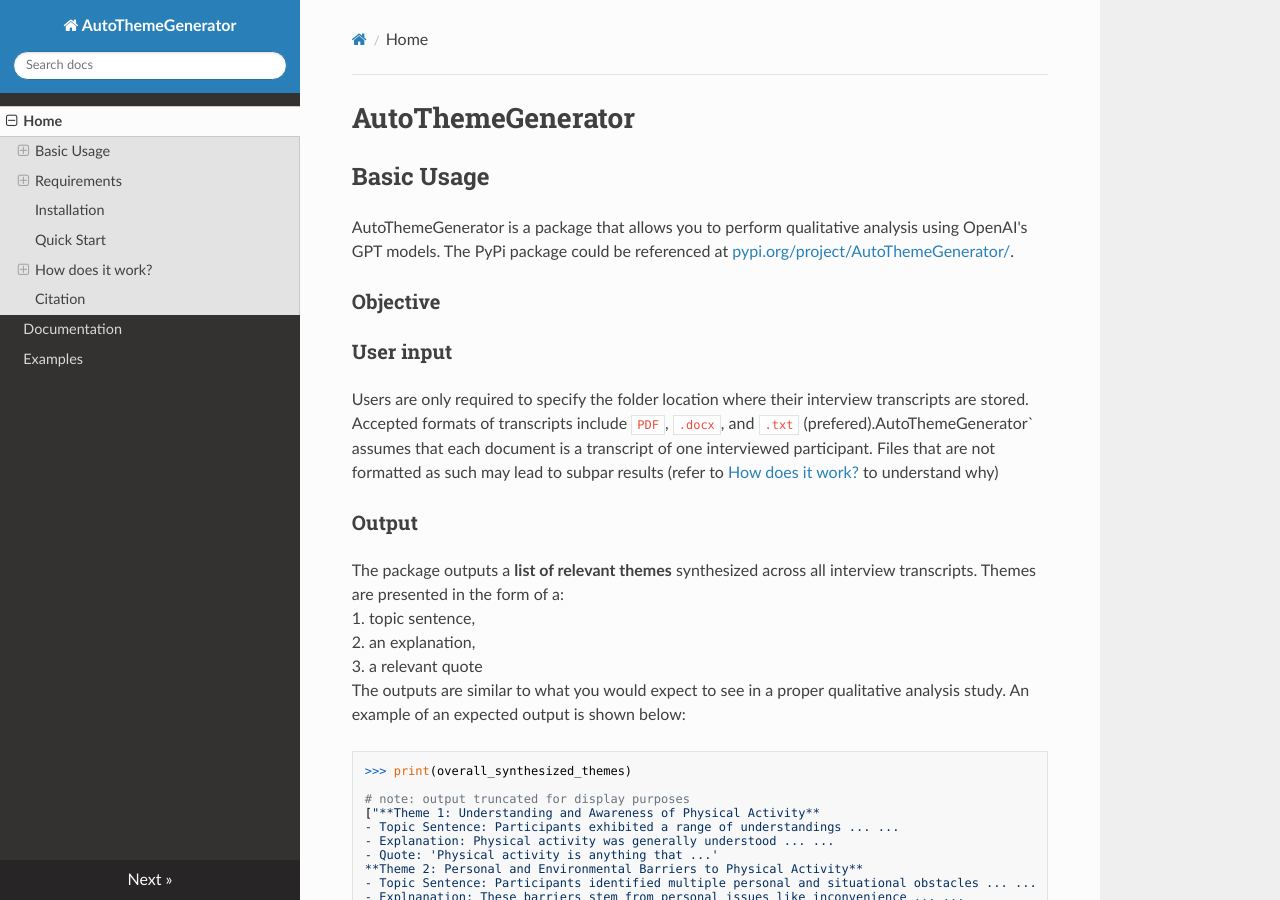
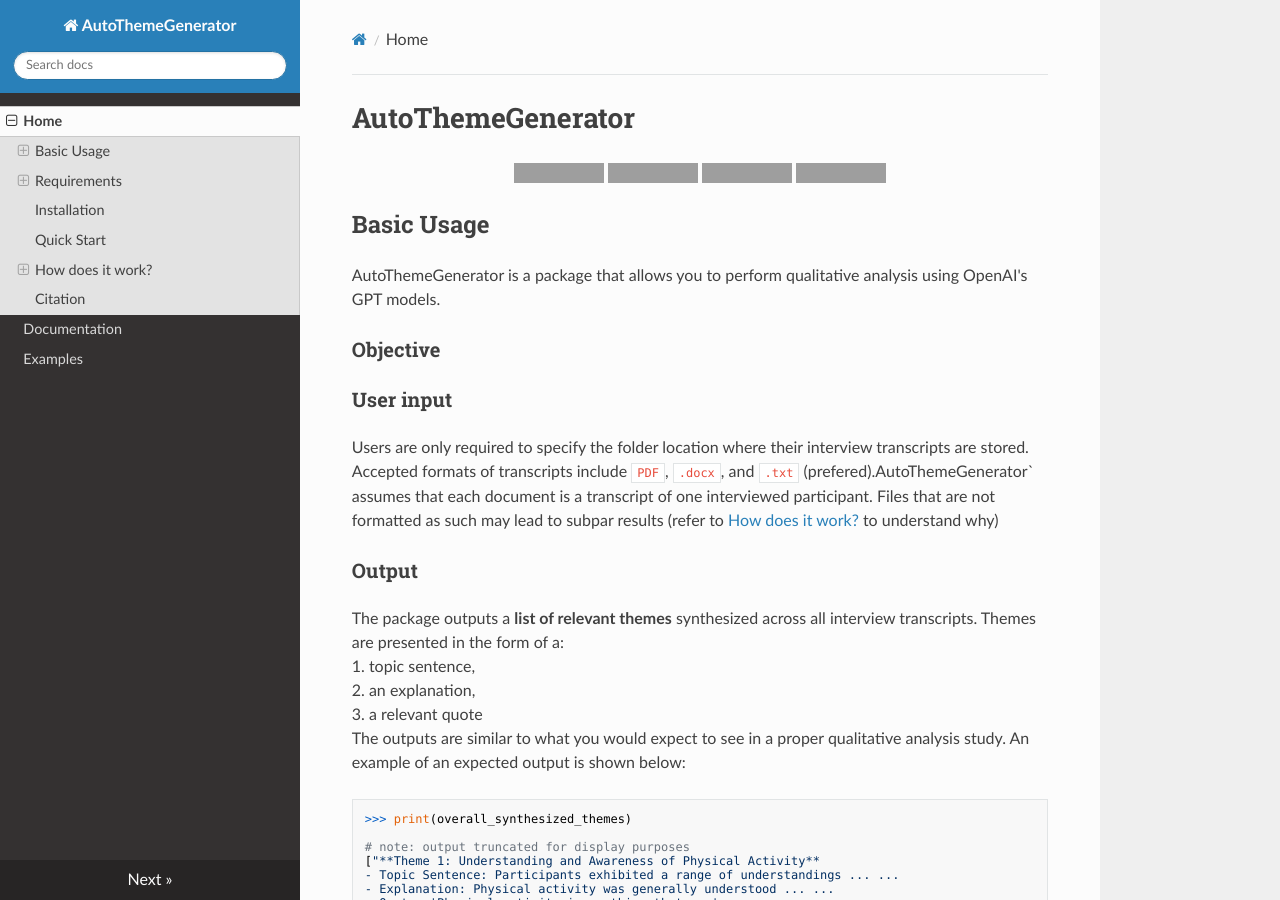
Before and after one commit to cja5553/ReadTheDocs_AutoThemeGenerator, an MkDocs documentation site: the page built from docs/index.md, in a window 1280 px wide and 900 px high. Built offline with MkDocs 1.6.1, drawn with Linux system fonts in a browser that asks for light colours; nearby versions of some CDN libraries; grey boxes are pictures that could not be loaded.

Commit message:
Added badges

```diff
--- a/docs/index.md
+++ b/docs/index.md
@@ -1,6 +1,24 @@
 # AutoThemeGenerator
+
+<p align="center">
+  <a href="https://cja5553.github.io/ReadTheDocs_AutoThemeGenerator/">
+    <img src="https://img.shields.io/badge/Documentation-v0.0.7-orange" alt="Documentation">
+  </a>
+  <a href="https://pypi.org/project/AutoThemeGenerator/">
+    <img src="https://img.shields.io/badge/pypi_package-v0.0.7-brightgreen" alt="pypi package">
+  </a>
+  <a href="https://github.com/cja5553/AutoThemeGenerator">
+    <img src="https://img.shields.io/badge/github_source_code-source_code?logo=github&color=green" alt="GitHub Source Code">
+  </a>
+  <a href="https://colab.research.google.com/drive/1BoAI-QNL-yL8j8hUJ3K8cJkbyp4spoQ3">
+    <img src="https://img.shields.io/badge/-Colab_Example-grey?logo=google&logoColor=F9AB00" alt="Colab Example">
+  </a>
+</p>
+
 ## Basic Usage
-AutoThemeGenerator is a package that allows you to perform qualitative analysis using OpenAI's GPT models. The PyPi package could be referenced at [pypi.org/project/AutoThemeGenerator/](https://pypi.org/project/AutoThemeGenerator/).
+AutoThemeGenerator is a package that allows you to perform qualitative analysis using OpenAI's GPT models.
+
+
 
 ### Objective
 
```
Also changed, not shown: docs/documention.md (+1 -0 lines).
